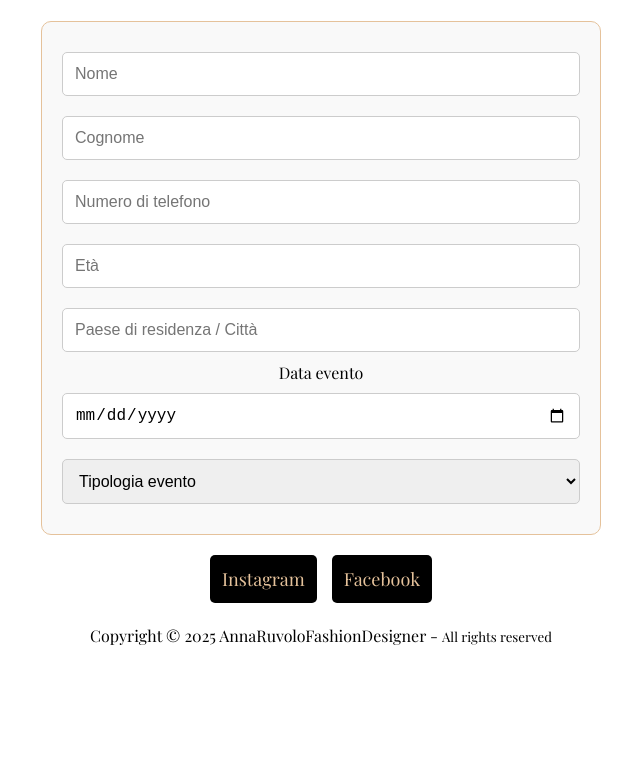
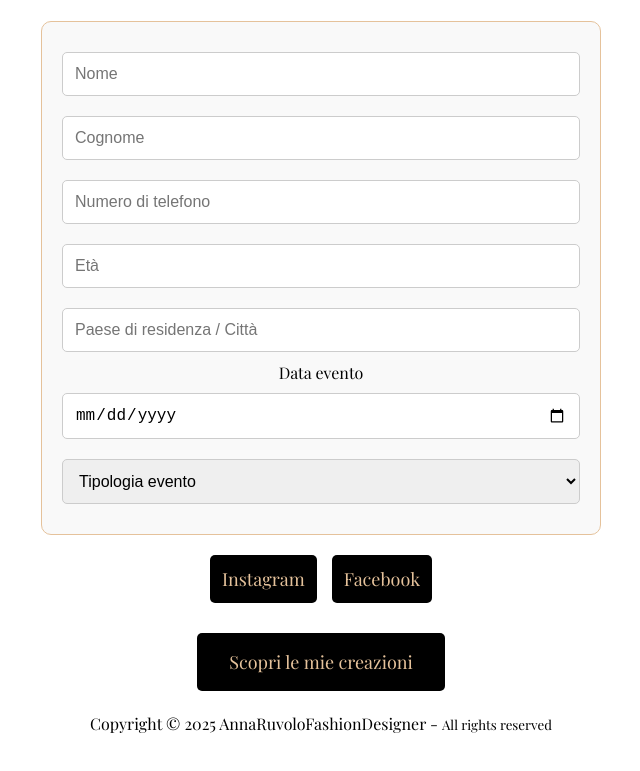
Before and after one commit to AnnaRuvoloFashionDesigner/Home, a plain HTML site: page index.html in a window 1280 px wide. Shown: the part 181-952 px from the top of the page, without its empty margins (319-959 px from the left). Before the commit the page ends 867 px from the top, so only its background shows below. Drawn offline with nearby package versions, Linux system fonts and the light colour scheme.

Commit message:
Update index.html

```diff
--- a/index.html
+++ b/index.html
@@ -105,6 +105,24 @@
             border-color: #e5c29b;
 
         }
+
+		.portfolio-button {
+			display: inline-block;
+			padding: 15px 30px;
+			margin-top: 10px;
+			background-color: black;
+			color: #e5c29b;
+			font-size: 18px;
+			text-decoration: none;
+			border-radius: 5px;
+			border: 2px solid transparent;
+			transition: all 0.3s ease;
+				}
+
+		.portfolio-button:hover {
+			background-color: #444;
+			border-color: #e5c29b;
+		}
 
         textarea {
             resize: vertical;
@@ -302,6 +320,10 @@
             <a href="https://www.facebook.com/AnnaRuvoloFashionArtist/?locale=it_IT" class="social-button" target="_blank">Facebook</a>
         </div>
 
+		<div style="margin-top: 20px;">
+		<a href="i-miei-lavori.html" class="portfolio-button">Scopri le mie creazioni</a>
+		</div>
+
 		<div class="login-footer">
 		<div style="padding-top: 22px;">Copyright © 2025 AnnaRuvoloFashionDesigner - <small>All rights reserved</small>   </div>
 		</div>
```
